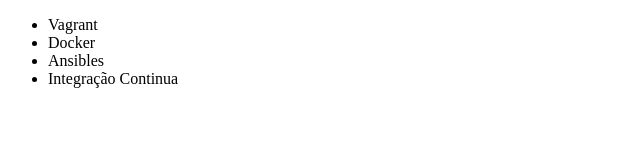
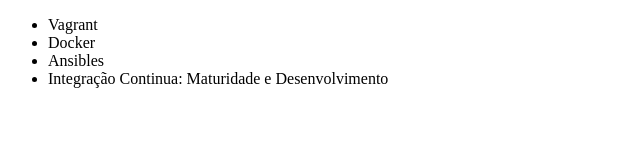
Before and after one commit to ovitor38/alura-git, a plain HTML site: page index.html in a window 1280 px wide. Shown: the whole page, without its empty margins (0-640 px from the left). Drawn offline with Linux system fonts and the light colour scheme.

Commit message:
Renomeando curso

```diff
--- a/index.html
+++ b/index.html
@@ -9,7 +9,7 @@
         <li>Vagrant</li>
         <li>Docker</li>
         <li>Ansibles</li>
-        <li>Integração Continua</li>
+        <li>Integração Continua: Maturidade e Desenvolvimento</li>
     </ul>
 </body>
 </html>
```
